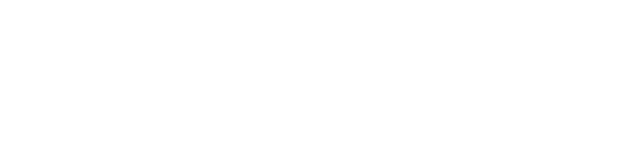
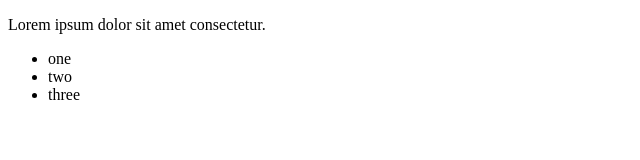
Before and after one commit to Jalvarez9118/gitcourse2, a plain HTML site: page index.html in a window 1280 px wide. Shown: the whole page, without its empty margins (0-640 px from the left). Drawn offline with Linux system fonts and the light colour scheme.

Commit message:
added unordered list

```diff
--- a/index.html
+++ b/index.html
@@ -7,6 +7,11 @@
     <link rel="stylesheet" href="./css/styles.css">
 </head>
 <body>
-
+    <p>Lorem ipsum dolor sit amet consectetur.</p>
+    <ul>
+        <li>one</li>
+        <li>two</li>
+        <li>three</li>
+    </ul>
 </body>
 </html>
```
